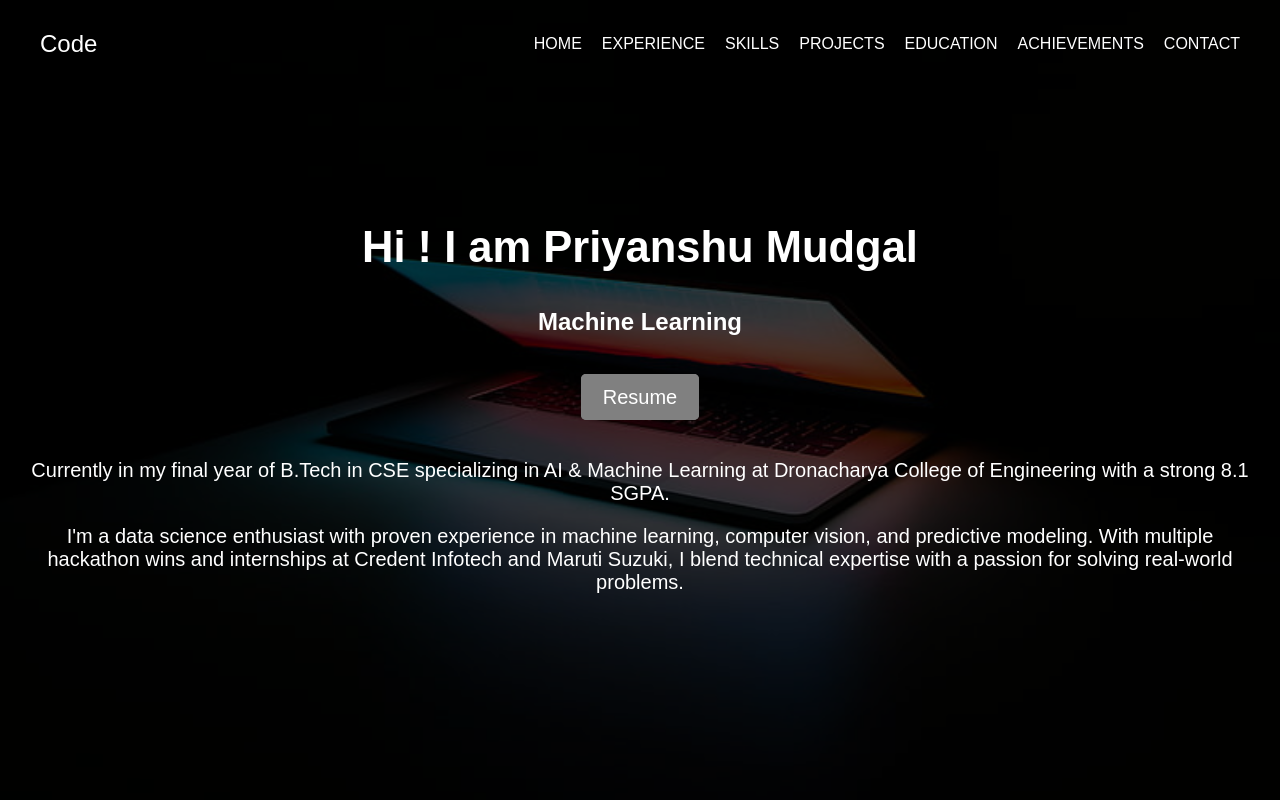
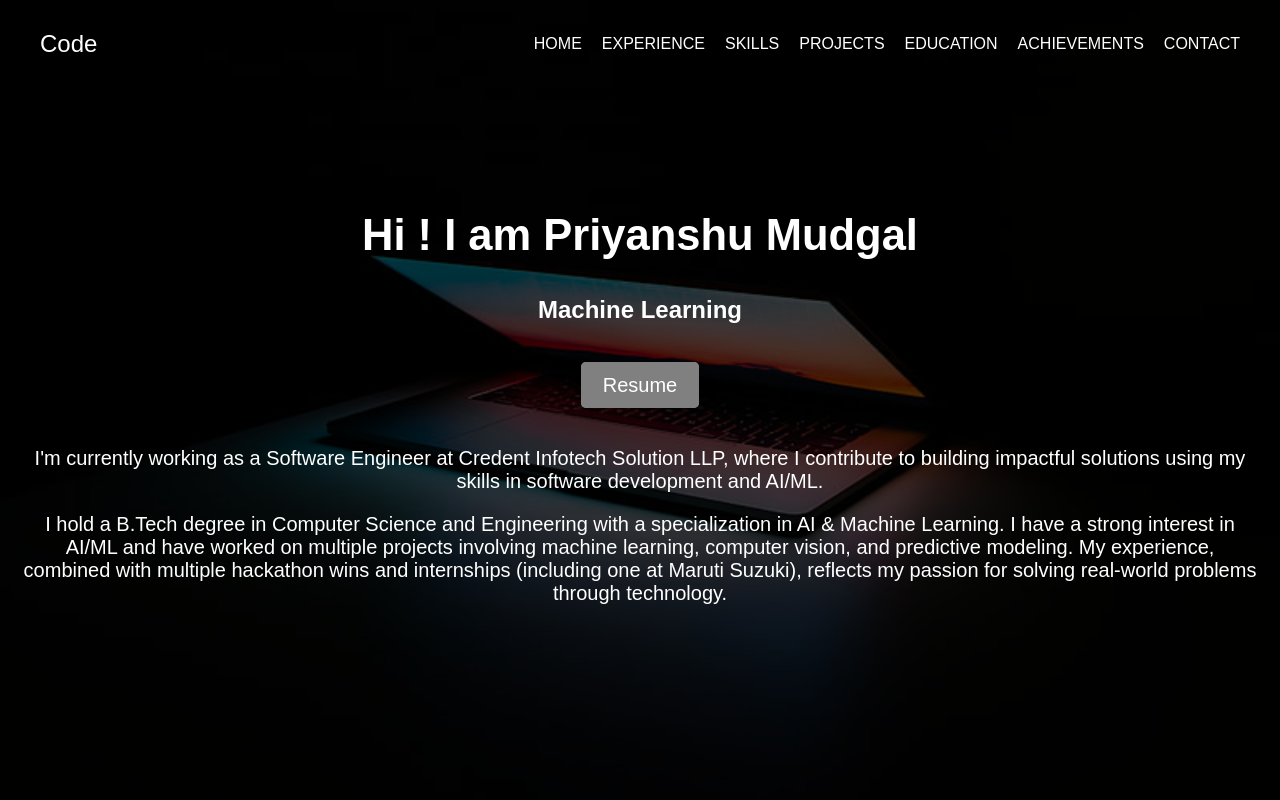
Before and after one commit to 02priyanshu/Portfolio, a React (Create React App) app: page / in a window 1280 px wide. Shown: the top 800 px of the page. Built offline with nearby package versions, Linux system fonts and the light colour scheme.

Commit message:
Updated portfolio design

```diff
--- a/src/features/Home.jsx
+++ b/src/features/Home.jsx
@@ -172,8 +172,8 @@ const Home = () => {
             <div className="line-3"><h1><span id="dynamic-text">{dynamicText}</span></h1></div>
             <div className="resume"><a href="/Portfolio/Skills/Resume-new.pdf" target="_blank">Resume</a></div>
             <div className="about">
-                <p>Currently in my final year of B.Tech in CSE specializing in AI & Machine Learning at Dronacharya College of Engineering with a strong 8.1 SGPA.</p>
-                <p>I'm a data science enthusiast with proven experience in machine learning, computer vision, and predictive modeling. With multiple hackathon wins and internships at Credent Infotech and Maruti Suzuki, I blend technical expertise with a passion for solving real-world problems.</p>
+                <p>I'm currently working as a Software Engineer at Credent Infotech Solution LLP, where I contribute to building impactful solutions using my skills in software development and AI/ML.</p>
+                <p>I hold a B.Tech degree in Computer Science and Engineering with a specialization in AI & Machine Learning. I have a strong interest in AI/ML and have worked on multiple projects involving machine learning, computer vision, and predictive modeling. My experience, combined with multiple hackathon wins and internships (including one at Maruti Suzuki), reflects my passion for solving real-world problems through technology.</p>
             </div>
           </div>
           {/* <div className="image">
```
